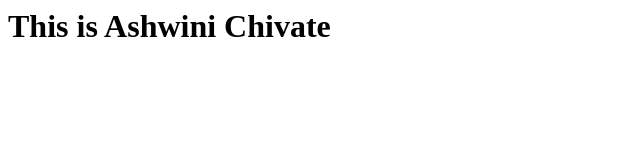
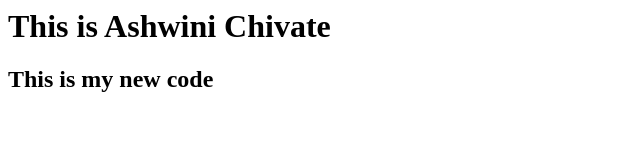
Before and after one commit to Ashwinitcoer/demojenkins, a plain HTML site: page index.html in a window 1280 px wide. Shown: the whole page, without its empty margins (0-640 px from the left). Drawn offline with Linux system fonts and the light colour scheme.

Commit message:
Update index.html

```diff
--- a/index.html
+++ b/index.html
@@ -1,5 +1,6 @@
 <html>
   <body>
     <h1> This is Ashwini Chivate </h1>
+    <h2> This is my new code </h2>
   </body>
 </html>
```
